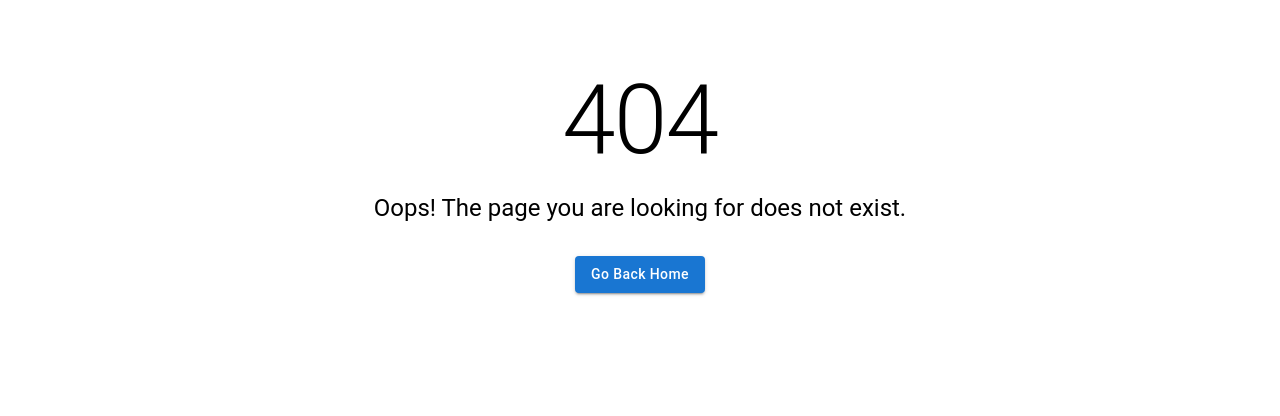
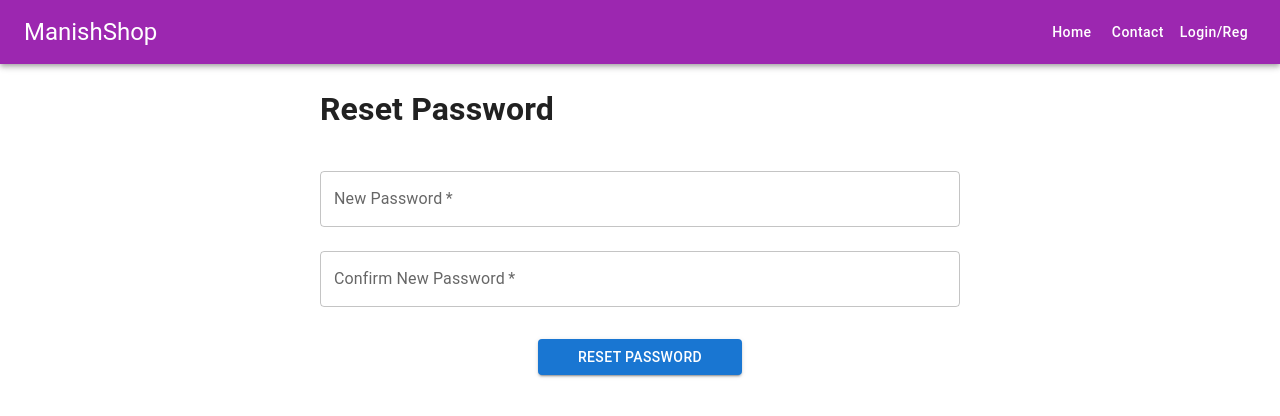
Before and after one commit to maniishbhusal/django-react-auth, a React (Vite) app in the folder frontend/: page /api/user/reset/1/1 in a window 1280 px wide. Before the commit this address had no page. Shown: the top 416 px of the page. Built offline with nearby package versions, Linux system fonts and the light colour scheme.

Commit message:
Implement password reset link and reset password confirmation

```diff
--- a/frontend/src/App.jsx
+++ b/frontend/src/App.jsx
@@ -38,7 +38,7 @@ const AppRouter = () => {
           element: <SendPasswordResetEmail />,
         },
         {
-          path: "reset/:uid/:token",
+          path: "api/user/reset/:uid/:token",
           element: <ResetPassword />,
         },
       ],
--- a/frontend/src/pages/auth/ChangePassword.jsx
+++ b/frontend/src/pages/auth/ChangePassword.jsx
@@ -1,6 +1,6 @@
 import React, { useRef, useState } from "react";
 import { Grid, Box, TextField, Typography, Button, Alert } from "@mui/material";
-import changePassword from "../../services/userAuthApi";
+import {changePassword} from "../../services/userAuthApi";
 
 const ChangePassword = () => {
   // State to manage server errors
--- a/frontend/src/pages/auth/ResetPassword.jsx
+++ b/frontend/src/pages/auth/ResetPassword.jsx
@@ -1,54 +1,47 @@
 import { useState } from "react";
-import { Grid, Box, TextField, Button, Alert } from "@mui/material";
-import { useNavigate } from "react-router-dom";
+import { Grid, Box, TextField, Button, Alert, Typography } from "@mui/material";
+import { useNavigate, useParams } from "react-router-dom";
+import { resetPassword } from "../../services/userAuthApi";
 
 const ResetPassword = () => {
+  // State to manage server response
+  const [serverRes, setServerRes] = useState({});
   const navigate = useNavigate();
-  const [error, setError] = useState({
-    status: false,
-    msg: "",
-    type: "",
-  });
+  const { uid, token } = useParams();
 
-  const handleSubmit = (e) => {
+  // Log the uid and token for debugging
+  console.log("uid,", uid);
+  console.log("token,", token);
+
+  // Handle form submission
+  const handleSubmit = async (e) => {
     e.preventDefault();
     const data = new FormData(e.currentTarget);
+
+    // Create an object with the form data
     const actualData = {
       password: data.get("password"),
-      confirmPassword: data.get("confirmPassword"),
+      confirm_password: data.get("confirmPassword"),
     };
 
-    // Validation
-    if (actualData.password && actualData.confirmPassword) {
-      if (actualData.password === actualData.confirmPassword) {
-        setError({
-          status: true,
-          msg: "Password Reset Successful. Redirecting to Login Page...",
-          type: "success",
-        });
-        document.getElementById("password-reset-form").reset();
-        // redirecting after 3 seconds
-        setTimeout(() => {
-          navigate("/login");
-        }, 3000);
+    try {
+      // Call the resetPassword service
+      const res = await resetPassword(actualData, uid, token);
+
+      // Check for errors in the response
+      if (res.errors) {
+        setServerRes(res.errors);
       } else {
-        setError({
-          status: true,
-          msg: "Passwords do not match",
-          type: "error",
-        });
+        setServerRes(res);
+        console.log("Password reset successfully");
+        navigate("/login"); // Redirect to login page on success
       }
-    } else {
-      setError({
-        status: true,
-        msg: "All fields are required",
-        type: "error",
-      });
+    } catch (error) {
+      console.error("Error resetting password", error);
     }
   };
 
   return (
-    <>
     <Grid container justifyContent={"center"}>
       <Grid item sm={6} xs={12}>
         <h1>Reset Password</h1>
@@ -68,15 +61,32 @@ const ResetPassword = () => {
             label="New Password"
             type="password"
           />
+
+          {serverRes.password && (
+            <Typography
+              style={{ fontSize: 12, color: "red", paddingLeft: 10 }}
+            >
+              {serverRes.password[0]}
+            </Typography>
+          )}
+
           <TextField
             required
             fullWidth
             margin="normal"
             id="confirmPassword"
             name="confirmPassword"
-              label="New Confirm Password"
+            label="Confirm New Password"
             type="password"
           />
+
+          {serverRes.confirm_password && (
+            <Typography
+              style={{ fontSize: 12, color: "red", paddingLeft: 10 }}
+            >
+              {serverRes.confirm_password[0]}
+            </Typography>
+          )}
 
           <Box textAlign="center">
             <Button
@@ -87,11 +97,17 @@ const ResetPassword = () => {
               Reset Password
             </Button>
           </Box>
-            {error.status && <Alert severity={error.type}>{error.msg}</Alert>}
+
+          {serverRes.msg && (
+            <Alert severity={"success"}>{serverRes.msg}</Alert>
+          )}
+
+          {serverRes.non_field_errors && (
+            <Alert severity="error">{serverRes.non_field_errors[0]}</Alert>
+          )}
         </Box>
       </Grid>
     </Grid>
-    </>
   );
 };
 
--- a/frontend/src/pages/auth/SendPasswordResetEmail.jsx
+++ b/frontend/src/pages/auth/SendPasswordResetEmail.jsx
@@ -1,47 +1,45 @@
-import { Grid, TextField, Button, Box, Alert } from "@mui/material";
+import { Grid, TextField, Button, Box, Alert, Typography } from "@mui/material";
 import { useState } from "react";
+import { sendResetPasswordEmail } from "../../services/userAuthApi";
 
 const SendPasswordResetEmail = () => {
-  const [error, setError] = useState({
-    status: false,
-    msg: "",
-    type: "",
-  });
+  // State to manage server response
+  const [serverRes, setServerRes] = useState({});
 
-  const handleSubmit = (e) => {
+  // Handle form submission
+  const handleSubmit = async (e) => {
     e.preventDefault();
     const data = new FormData(e.currentTarget);
-    const actualData = {
+
+    // Create an object with the form data
+    const emailData = {
       email: data.get("email"),
     };
 
-    // console.log(actualData);
-    // validation
-    if (actualData.email) {
-      setError({
-        status: true,
-        msg: "Password Reset Email Sent. Please Check your Email!!",
-        type: "success",
-      });
-      document.getElementById("password-reset-email-form").reset();
+    try {
+      // Call the sendResetPasswordEmail service
+      const res = await sendResetPasswordEmail(emailData);
+
+      // Check for errors in the response
+      if (res.errors) {
+        setServerRes(res.errors);
       } else {
-      setError({
-        status: true,
-        msg: "Please Provide Valid Email",
-        type: "error",
-      });
+        setServerRes(res);
+        // document.getElementById("password-reset-email-form").reset();
+      }
+    } catch (error) {
+      console.error("Error sending email", error);
     }
   };
 
   return (
-    <>
     <Grid container justifyContent={"center"}>
       <Grid item sm={6} xs={12}>
         <Box
           component="form"
           noValidate
           sx={{ mt: 2 }}
-            id="password-reset-email-formm"
+          id="password-reset-email-form"
           onSubmit={handleSubmit}
         >
           <TextField
@@ -54,6 +52,14 @@ const SendPasswordResetEmail = () => {
             type="email"
           />
 
+          {serverRes.email && (
+            <Typography
+              style={{ fontSize: 12, color: "red", paddingLeft: 10 }}
+            >
+              {serverRes.email[0]}
+            </Typography>
+          )}
+
           <Box textAlign="center">
             <Button
               type="submit"
@@ -63,15 +69,17 @@ const SendPasswordResetEmail = () => {
               Reset Password
             </Button>
           </Box>
-            {error.status ? (
-              <Alert severity={error.type}>{error.msg}</Alert>
-            ) : (
-              ""
+
+          {serverRes.msg && (
+            <Alert severity={"success"}>{serverRes.msg}</Alert>
+          )}
+
+          {serverRes.non_field_errors && (
+            <Alert severity="error">{serverRes.non_field_errors[0]}</Alert>
           )}
         </Box>
       </Grid>
     </Grid>
-    </>
   );
 };
 
--- a/frontend/src/services/userAuthApi.js
+++ b/frontend/src/services/userAuthApi.js
@@ -21,17 +21,7 @@ export const userAuthApi = createApi({
   }),
 });
 
-
-/**
- * The function `changePassword` asynchronously sends a POST request to change a user's password with
- * proper authorization handling.
- * @param passwordData - The `passwordData` parameter in the `changePassword` function likely contains
- * the new password information that the user wants to change to. It could include fields such as
- * `oldPassword` and `newPassword` to verify the user's identity and update their password accordingly.
- * @returns The `changePassword` function is returning the data received from the API response if the
- * request is successful. If there is an error during the API call, it will return the error response
- * data.
- */
+//  The function `changePassword` asynchronously sends a POST request to change a user's password with  proper authorization handling.
 const changePassword = async (passwordData) => {
   try {
     const { access_token } = getToken();
@@ -40,7 +30,6 @@ const changePassword = async (passwordData) => {
         Authorization: `Bearer ${access_token}`,
       },
     });
-    // console.log(res.data);
     return res.data;
   } catch (error) {
     console.log(error);
@@ -48,5 +37,34 @@ const changePassword = async (passwordData) => {
   }
 };
 
-export default changePassword;
+// sends a reset password email using an axios POST request and  handles any errors that may occur.
+const sendResetPasswordEmail = async (email) => {
+  try {
+    const res = await axiosInstance.post("send-reset-password-email/", email);
+    console.log(res.data);
+    return res.data;
+  } catch (error) {
+    console.log(error);
+    return error.response.data;
+  }
+};
+
+// it sends a POST request to reset a user's password using the provided password data, user ID (uid), and token.
+const resetPassword = async (passwordData, uid, token) => {
+  try {
+    const res = await axiosInstance.post(
+      `password-reset-confirm/${uid}/${token}/`,
+      passwordData
+    );
+    console.log(res.data);
+    console.log("uidd", uid);
+    console.log("tokenn", token);
+    return res.data;
+  } catch (error) {
+    console.log(error);
+    return error.response.data;
+  }
+};
+
+export { changePassword, sendResetPasswordEmail, resetPassword };
 export const { useRegisterUserMutation } = userAuthApi;
```
Lines whose indentation alone changed are shown as unchanged.
